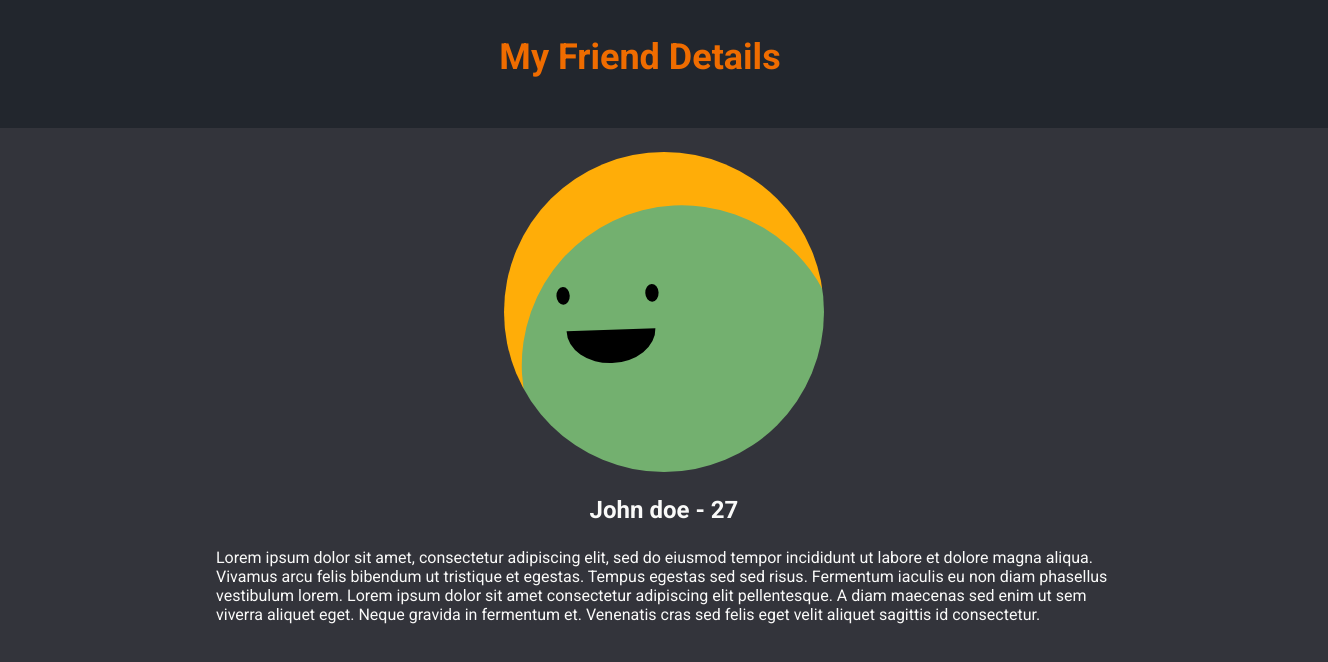
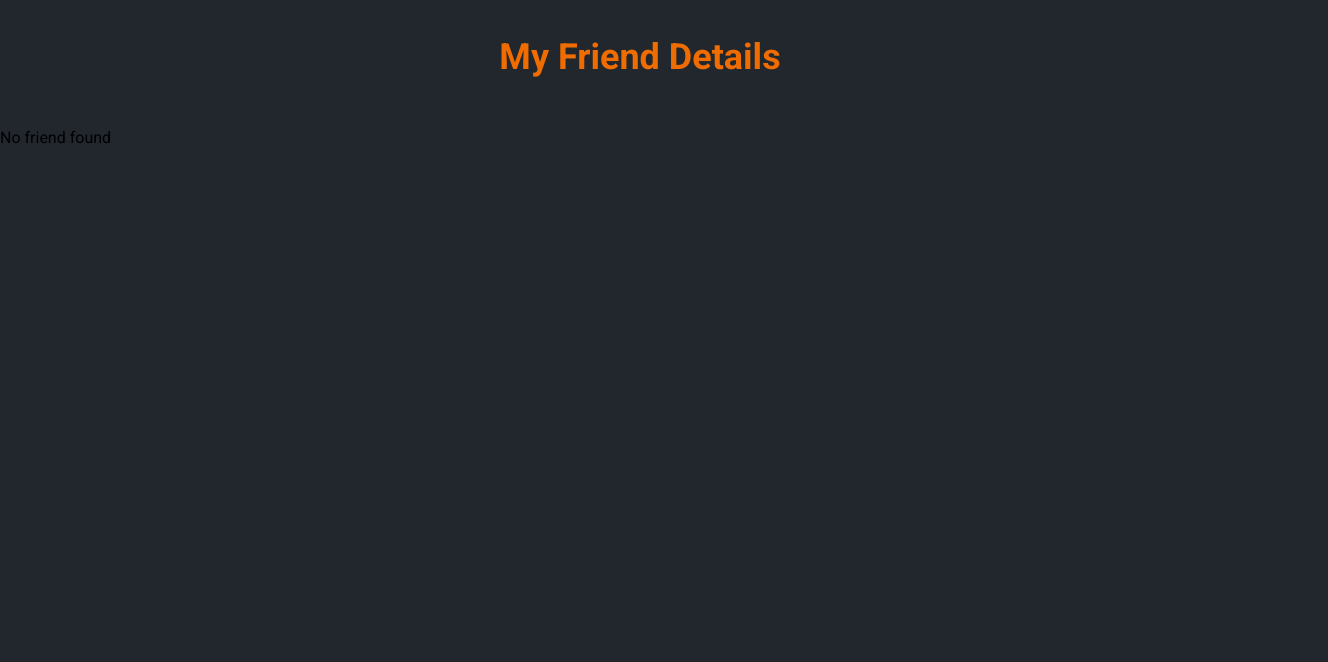
Before and after one commit to gurjit03/reactjs-bangalore-meetup, a React (Vite) app: page /friend/1 in a window 1280 px wide. Shown: the top 662 px of the page, 1328 px wide, since content can reach past the window. Built offline with nearby package versions, Linux system fonts and the light colour scheme.

Commit message:
chore: updates friends data with faker.js

```diff
--- a/package.json
+++ b/package.json
@@ -17,6 +17,7 @@
     "react-router-dom": "6.4.3"
   },
   "devDependencies": {
+    "@faker-js/faker": "^7.6.0",
     "@types/react": "^18.0.24",
     "@types/react-dom": "^18.0.8",
     "@vitejs/plugin-react": "^2.2.0",
--- a/src/data/friends.js
+++ b/src/data/friends.js
@@ -1,98 +1,91 @@
+import { faker } from "@faker-js/faker";
+
+const MIN_AGE = 20;
+const MAX_AGE = 30;
+
 const friends = [
   {
-    id: 1,
-    age: 27,
-    name: "John doe",
-    description:
-      "Lorem ipsum dolor sit amet, consectetur adipiscing elit, sed do eiusmod tempor incididunt ut labore et dolore magna aliqua. Vivamus arcu felis bibendum ut tristique et egestas. Tempus egestas sed sed risus. Fermentum iaculis eu non diam phasellus vestibulum lorem. Lorem ipsum dolor sit amet consectetur adipiscing elit pellentesque. A diam maecenas sed enim ut sem viverra aliquet eget. Neque gravida in fermentum et. Venenatis cras sed felis eget velit aliquet sagittis id consectetur.",
+    id: faker.datatype.uuid(),
+    age: faker.datatype.number({ min: MIN_AGE, max: MAX_AGE }),
+    name: faker.name.firstName(),
+    description: faker.lorem.paragraph(),
     src: "/face1.svg",
   },
   {
-    id: 2,
-    age: 26,
-    name: "John doe 2",
-    description:
-      "Lorem ipsum dolor sit amet, consectetur adipiscing elit, sed do eiusmod tempor incididunt ut labore et dolore magna aliqua. Vivamus arcu felis bibendum ut tristique et egestas. Tempus egestas sed sed risus. Fermentum iaculis eu non diam phasellus vestibulum lorem. Lorem ipsum dolor sit amet consectetur adipiscing elit pellentesque. A diam maecenas sed enim ut sem viverra aliquet eget. Neque gravida in fermentum et. Venenatis cras sed felis eget velit aliquet sagittis id consectetur.",
+    id: faker.datatype.uuid(),
+    age: faker.datatype.number({ min: MIN_AGE, max: MAX_AGE }),
+    name: faker.name.firstName(),
+    description: faker.lorem.paragraph(),
     src: "/face2.svg",
   },
   {
-    id: 3,
-    age: 25,
-    name: "John doe 3",
-    description:
-      "Lorem ipsum dolor sit amet, consectetur adipiscing elit, sed do eiusmod tempor incididunt ut labore et dolore magna aliqua. Vivamus arcu felis bibendum ut tristique et egestas. Tempus egestas sed sed risus. Fermentum iaculis eu non diam phasellus vestibulum lorem. Lorem ipsum dolor sit amet consectetur adipiscing elit pellentesque. A diam maecenas sed enim ut sem viverra aliquet eget. Neque gravida in fermentum et. Venenatis cras sed felis eget velit aliquet sagittis id consectetur.",
+    id: faker.datatype.uuid(),
+    age: faker.datatype.number({ min: MIN_AGE, max: MAX_AGE }),
+    name: faker.name.firstName(),
+    description: faker.lorem.paragraph(),
     src: "/face3.svg",
   },
   {
-    id: 4,
-    age: 22,
-    name: "John doe 4",
-    description:
-      "Lorem ipsum dolor sit amet, consectetur adipiscing elit, sed do eiusmod tempor incididunt ut labore et dolore magna aliqua. Vivamus arcu felis bibendum ut tristique et egestas. Tempus egestas sed sed risus. Fermentum iaculis eu non diam phasellus vestibulum lorem. Lorem ipsum dolor sit amet consectetur adipiscing elit pellentesque. A diam maecenas sed enim ut sem viverra aliquet eget. Neque gravida in fermentum et. Venenatis cras sed felis eget velit aliquet sagittis id consectetur.",
+    id: faker.datatype.uuid(),
+    age: faker.datatype.number({ min: MIN_AGE, max: MAX_AGE }),
+    name: faker.name.firstName(),
+    description: faker.lorem.paragraph(),
     src: "/face4.svg",
   },
   {
-    id: 5,
-    age: 21,
-    name: "John doe 1",
-    description:
-      "Lorem ipsum dolor sit amet, consectetur adipiscing elit, sed do eiusmod tempor incididunt ut labore et dolore magna aliqua. Vivamus arcu felis bibendum ut tristique et egestas. Tempus egestas sed sed risus. Fermentum iaculis eu non diam phasellus vestibulum lorem. Lorem ipsum dolor sit amet consectetur adipiscing elit pellentesque. A diam maecenas sed enim ut sem viverra aliquet eget. Neque gravida in fermentum et. Venenatis cras sed felis eget velit aliquet sagittis id consectetur.",
+    id: faker.datatype.uuid(),
+    age: faker.datatype.number({ min: MIN_AGE, max: MAX_AGE }),
+    name: faker.name.firstName(),
+    description: faker.lorem.paragraph(),
     src: "/face1.svg",
   },
   {
-    id: 6,
-    age: 25,
-    name: "John doe 7",
-    description:
-      "Lorem ipsum dolor sit amet, consectetur adipiscing elit, sed do eiusmod tempor incididunt ut labore et dolore magna aliqua. Vivamus arcu felis bibendum ut tristique et egestas. Tempus egestas sed sed risus. Fermentum iaculis eu non diam phasellus vestibulum lorem. Lorem ipsum dolor sit amet consectetur adipiscing elit pellentesque. A diam maecenas sed enim ut sem viverra aliquet eget. Neque gravida in fermentum et. Venenatis cras sed felis eget velit aliquet sagittis id consectetur.",
+    id: faker.datatype.uuid(),
+    age: faker.datatype.number({ min: MIN_AGE, max: MAX_AGE }),
+    name: faker.name.firstName(),
+    description: faker.lorem.paragraph(),
     src: "/face2.svg",
   },
   {
-    id: 7,
-    age: 28,
-    name: "John doe 3",
-    description:
-      "Lorem ipsum dolor sit amet, consectetur adipiscing elit, sed do eiusmod tempor incididunt ut labore et dolore magna aliqua. Vivamus arcu felis bibendum ut tristique et egestas. Tempus egestas sed sed risus. Fermentum iaculis eu non diam phasellus vestibulum lorem. Lorem ipsum dolor sit amet consectetur adipiscing elit pellentesque. A diam maecenas sed enim ut sem viverra aliquet eget. Neque gravida in fermentum et. Venenatis cras sed felis eget velit aliquet sagittis id consectetur.",
+    id: faker.datatype.uuid(),
+    age: faker.datatype.number({ min: MIN_AGE, max: MAX_AGE }),
+    name: faker.name.firstName(),
+    description: faker.lorem.paragraph(),
     src: "/face3.svg",
   },
   {
-    id: 8,
-    age: 23,
-    name: "John doe 4",
-    description:
-      "Lorem ipsum dolor sit amet, consectetur adipiscing elit, sed do eiusmod tempor incididunt ut labore et dolore magna aliqua. Vivamus arcu felis bibendum ut tristique et egestas. Tempus egestas sed sed risus. Fermentum iaculis eu non diam phasellus vestibulum lorem. Lorem ipsum dolor sit amet consectetur adipiscing elit pellentesque. A diam maecenas sed enim ut sem viverra aliquet eget. Neque gravida in fermentum et. Venenatis cras sed felis eget velit aliquet sagittis id consectetur.",
+    id: faker.datatype.uuid(),
+    age: faker.datatype.number({ min: MIN_AGE, max: MAX_AGE }),
+    name: faker.name.firstName(),
+    description: faker.lorem.paragraph(),
     src: "/face4.svg",
   },
   {
-    id: 9,
-    age: 21,
-    name: "John doe 3",
-    description:
-      "Lorem ipsum dolor sit amet, consectetur adipiscing elit, sed do eiusmod tempor incididunt ut labore et dolore magna aliqua. Vivamus arcu felis bibendum ut tristique et egestas. Tempus egestas sed sed risus. Fermentum iaculis eu non diam phasellus vestibulum lorem. Lorem ipsum dolor sit amet consectetur adipiscing elit pellentesque. A diam maecenas sed enim ut sem viverra aliquet eget. Neque gravida in fermentum et. Venenatis cras sed felis eget velit aliquet sagittis id consectetur.",
+    id: faker.datatype.uuid(),
+    age: faker.datatype.number({ min: MIN_AGE, max: MAX_AGE }),
+    name: faker.name.firstName(),
+    description: faker.lorem.paragraph(),
     src: "/face1.svg",
   },
   {
-    id: 10,
-    age: 25,
-    name: "John doe 9",
-    description:
-      "Lorem ipsum dolor sit amet, consectetur adipiscing elit, sed do eiusmod tempor incididunt ut labore et dolore magna aliqua. Vivamus arcu felis bibendum ut tristique et egestas. Tempus egestas sed sed risus. Fermentum iaculis eu non diam phasellus vestibulum lorem. Lorem ipsum dolor sit amet consectetur adipiscing elit pellentesque. A diam maecenas sed enim ut sem viverra aliquet eget. Neque gravida in fermentum et. Venenatis cras sed felis eget velit aliquet sagittis id consectetur.",
+    id: faker.datatype.uuid(),
+    age: faker.datatype.number({ min: MIN_AGE, max: MAX_AGE }),
+    name: faker.name.firstName(),
+    description: faker.lorem.paragraph(),
     src: "/face2.svg",
   },
   {
-    id: 11,
-    age: 28,
-    name: "John doe",
-    description:
-      "Lorem ipsum dolor sit amet, consectetur adipiscing elit, sed do eiusmod tempor incididunt ut labore et dolore magna aliqua. Vivamus arcu felis bibendum ut tristique et egestas. Tempus egestas sed sed risus. Fermentum iaculis eu non diam phasellus vestibulum lorem. Lorem ipsum dolor sit amet consectetur adipiscing elit pellentesque. A diam maecenas sed enim ut sem viverra aliquet eget. Neque gravida in fermentum et. Venenatis cras sed felis eget velit aliquet sagittis id consectetur.",
+    id: faker.datatype.uuid(),
+    age: faker.datatype.number({ min: MIN_AGE, max: MAX_AGE }),
+    name: faker.name.firstName(),
+    description: faker.lorem.paragraph(),
     src: "/face3.svg",
   },
   {
-    id: 12,
-    age: 23,
-    name: "John doe 6",
-    description:
-      "Lorem ipsum dolor sit amet, consectetur adipiscing elit, sed do eiusmod tempor incididunt ut labore et dolore magna aliqua. Vivamus arcu felis bibendum ut tristique et egestas. Tempus egestas sed sed risus. Fermentum iaculis eu non diam phasellus vestibulum lorem. Lorem ipsum dolor sit amet consectetur adipiscing elit pellentesque. A diam maecenas sed enim ut sem viverra aliquet eget. Neque gravida in fermentum et. Venenatis cras sed felis eget velit aliquet sagittis id consectetur.",
+    id: faker.datatype.uuid(),
+    age: faker.datatype.number({ min: MIN_AGE, max: MAX_AGE }),
+    name: faker.name.firstName(),
+    description: faker.lorem.paragraph(),
     src: "/face4.svg",
   },
 ];
```
Also changed, not shown: 1 other file (tests, documents, lock files or other folders).
